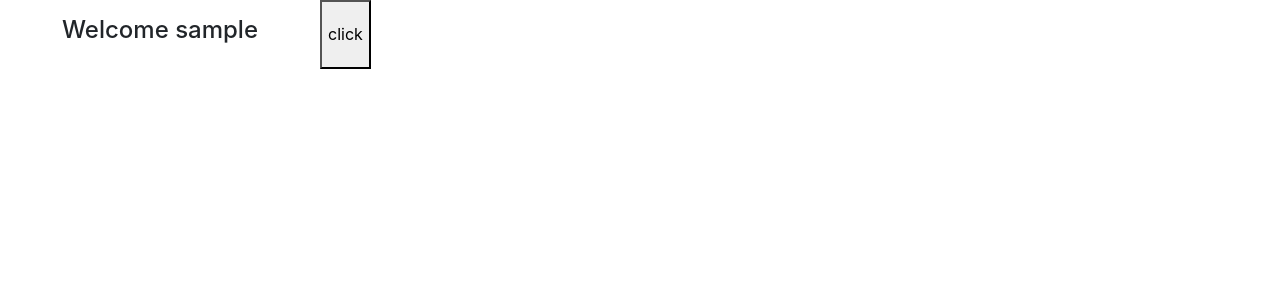
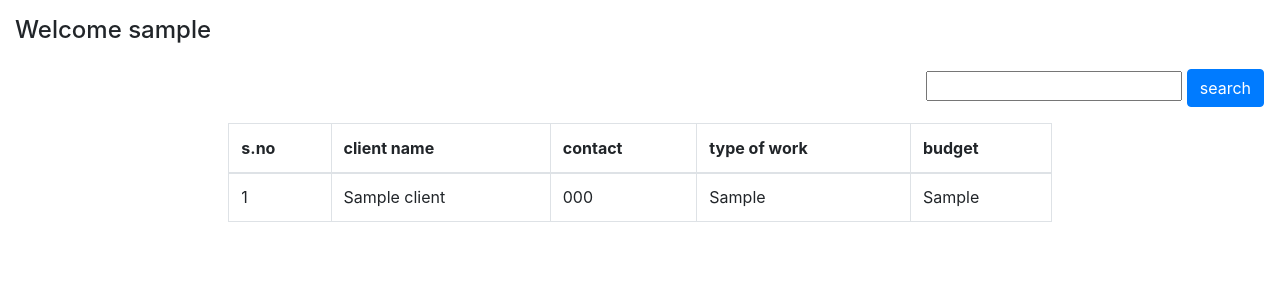
Before and after one commit to sanchit237/client-management, a PHP site: page /clients.php in a window 1280 px wide. Shown: the part 56-356 px from the top of the page. Run offline with PHP 8.4, Linux system fonts and the light colour scheme; the visitor is signed in with stand-in values (Sample User, id 1); tables that the repository leaves empty or names only in its code hold one stand-in row (values such as "Sample post").

Commit message:
clients page created

```diff
--- a/clients.php
+++ b/clients.php
@@ -9,6 +9,11 @@ if (isset($_POST['logout'])){
   header("location:index.php");
 }
 
+
+
+
+$query = "SELECT * FROM clients";
+$result = mysqli_query($connection , $query);
 
 ?>
 
@@ -46,16 +51,59 @@ if (isset($_POST['logout'])){
 
 <div class="container-fluid">
 <div class="row">
-<div class="col-sm-3 d-flex justify-content-center py-3">
+<div class="col-sm-3  py-3">
 
  <h4>Welcome  <?php echo $_SESSION['username']; ?></h3>
 
 </div>
+</div>
+
+<div class="row d-flex justify-content-end px-3">
+
+<form>
+ <input type="text" name="search" id="search">
+ <input type="submit" name="submit" value="search" class="btn btn-primary">
+</form>
+</div>
+
+<div class="row justify-content-center py-3">
+
+<div class="col-sm-8">
+<table class="table table-bordered">
+<thead>
+	<tr>
+	<th>s.no</th>
+    <th>client name</th>
+    <th>contact</th>
+    <th>type of work</th>
+    <th>budget</th>
+    <tr>
+</thead>
+<tbody id="result">
+<?php
+
+   while ($row = mysqli_fetch_assoc($result)){
+      $clientid = $row['clientid'];
+      $clientname = $row['cname'];
+      $clientmobile = $row['cmobile'];
+      $clientwork = $row['cwork'];
+      $clientbudget = $row['cbudget'];
 
 
-<button id="j">click</button>
 
+	echo "<tr>";
+	echo "<td> $clientid </td>";
+    echo "<td> $clientname </td>";
+    echo "<td> $clientmobile </td>";
+    echo "<td> $clientwork </td>";
+    echo "<td> $clientbudget </td>";
+    echo "</tr>";
 
+}
+   ?>
+</tbody>
+</table>
+</div>
 </div>
 </div>
 
--- a/code.js
+++ /dev/null
@@ -1,13 +0,0 @@
-
-
-$(document).ready(function(){
-
-
-
-
-
-
-
-
-
-});
--- /dev/null
+++ b/code1.js
@@ -0,0 +1,23 @@
+
+
+$(document).ready(function(){
+
+$("#search").on("keyup", function(){
+
+var search = $(this).val().toLowerCase();
+
+//alert(search);
+$("#result tr").filter(function(){
+
+$(this).toggle($(this).text().toLowercase().indexOf(search) > -1)
+
+
+});
+
+});
+
+
+
+//$("#search").hide();
+
+});
--- a/includes/footer.php
+++ b/includes/footer.php
@@ -3,6 +3,6 @@
     <script src="https://code.jquery.com/jquery-3.3.1.slim.min.js" integrity="sha384-q8i/X+965DzO0rT7abK41JStQIAqVgRVzpbzo5smXKp4YfRvH+8abtTE1Pi6jizo" crossorigin="anonymous"></script>
     <script src="https://cdnjs.cloudflare.com/ajax/libs/popper.js/1.14.7/umd/popper.min.js" integrity="sha384-UO2eT0CpHqdSJQ6hJty5KVphtPhzWj9WO1clHTMGa3JDZwrnQq4sF86dIHNDz0W1" crossorigin="anonymous"></script>
     <script src="https://stackpath.bootstrapcdn.com/bootstrap/4.3.1/js/bootstrap.min.js" integrity="sha384-JjSmVgyd0p3pXB1rRibZUAYoIIy6OrQ6VrjIEaFf/nJGzIxFDsf4x0xIM+B07jRM" crossorigin="anonymous"></script>
-    <script src="code.js"></script>
+    <script src="code1.js"></script>
   </body>
 </html>
--- a/index.php
+++ b/index.php
@@ -4,6 +4,8 @@
 
 $errors = array('error'=>'');
 $dbusername="";
+$username="";
+$password="";
 
 
 if (isset($_POST['submit'])){
@@ -108,7 +110,7 @@ if (isset($_POST['submit'])){
    <p class="bg-warning text-center"><?php echo $errors['error']; ?></p>
  <div class="form-group">
 <label for="username">Enter username</label>
-<input type="text" class="form-control" placeholder="Enter username" name="username" id="text" required>
+<input type="text" class="form-control" placeholder="Enter username" name="username" id="text"  value="<?php echo $username; ?>" required>
 <div class="valid-feedback">
 valid.
 </div>
@@ -119,7 +121,7 @@ please enter the required fields
 
  <div class="form-group">
 <label for="password">Enter Password</label>
-<input type="password" class="form-control" placeholder="Enter username" name="password" required>
+<input type="password" class="form-control" placeholder="Enter username" name="password" value="<?php echo $password; ?>" required>
 <div class="valid-feedback">
 valid.
 </div>
```
